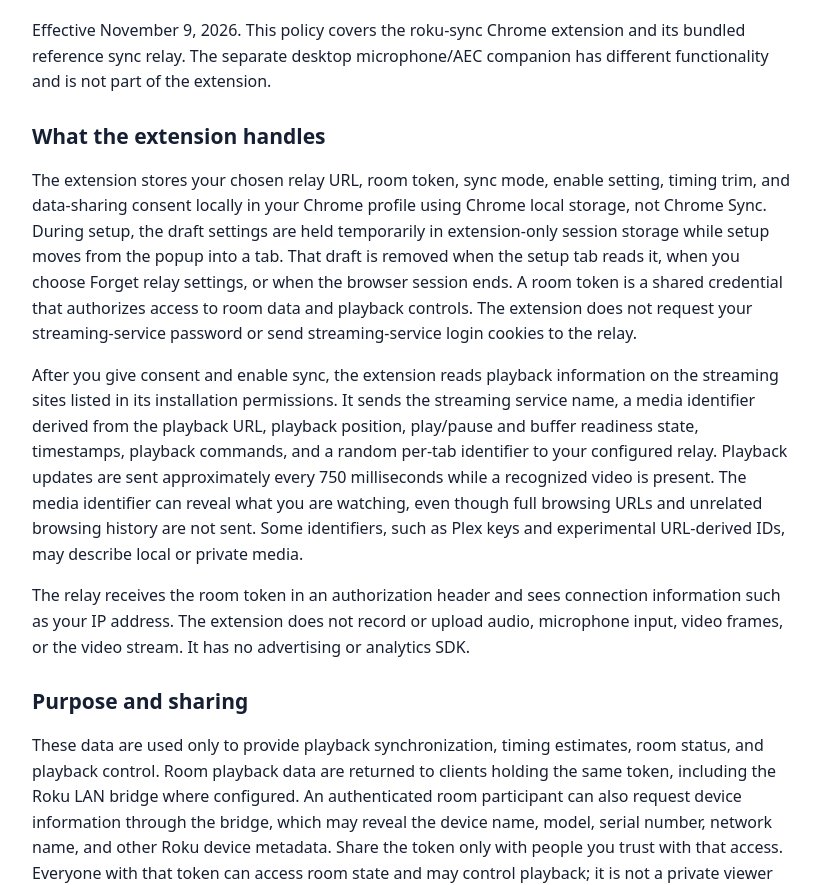
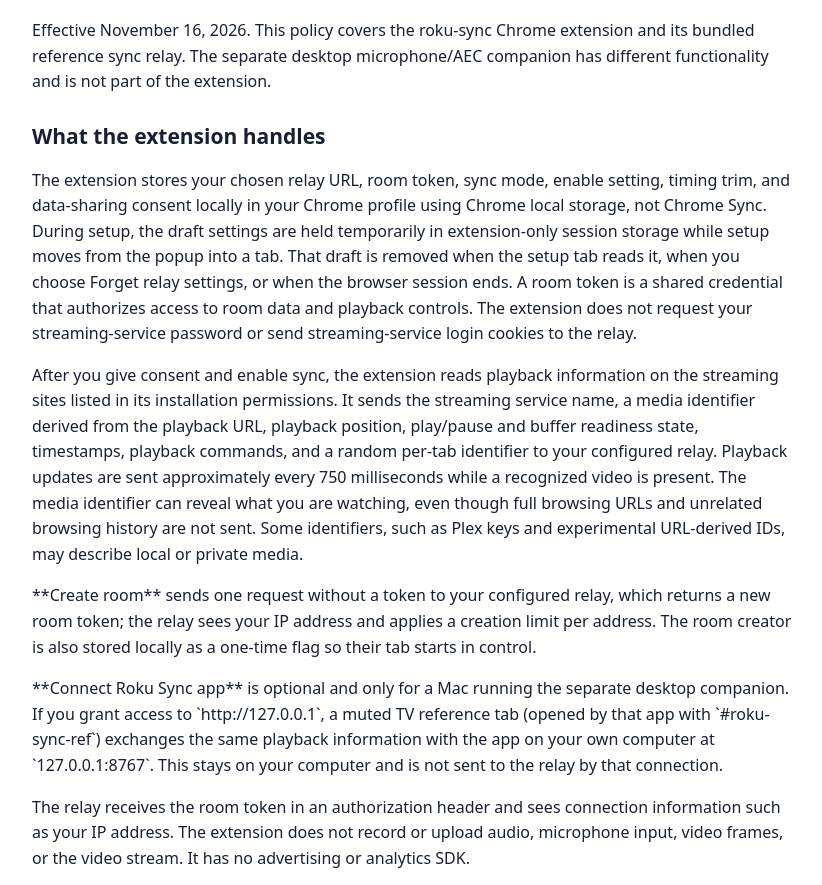
Before and after one commit to SjioGG/roku-sync-privacy, a plain HTML site: page index.html in a window 1280 px wide. Shown: the part 77-962 px from the top of the page, without its empty margins (228-1050 px from the left). Drawn offline with Linux system fonts and the light colour scheme.

Commit message:
Update privacy policy for roku-sync 0.3.5

```diff
--- a/index.html
+++ b/index.html
@@ -9,13 +9,15 @@
 </head>
 <body>
 <h1>roku-sync privacy policy</h1>
-<p>Effective November 9, 2026. This policy covers the roku-sync Chrome extension and its bundled reference sync relay. The separate desktop microphone/AEC companion has different functionality and is not part of the extension.</p>
+<p>Effective November 16, 2026. This policy covers the roku-sync Chrome extension and its bundled reference sync relay. The separate desktop microphone/AEC companion has different functionality and is not part of the extension.</p>
 <h2>What the extension handles</h2>
 <p>The extension stores your chosen relay URL, room token, sync mode, enable setting, timing trim, and data-sharing consent locally in your Chrome profile using Chrome local storage, not Chrome Sync. During setup, the draft settings are held temporarily in extension-only session storage while setup moves from the popup into a tab. That draft is removed when the setup tab reads it, when you choose Forget relay settings, or when the browser session ends. A room token is a shared credential that authorizes access to room data and playback controls. The extension does not request your streaming-service password or send streaming-service login cookies to the relay.</p>
 <p>After you give consent and enable sync, the extension reads playback information on the streaming sites listed in its installation permissions. It sends the streaming service name, a media identifier derived from the playback URL, playback position, play/pause and buffer readiness state, timestamps, playback commands, and a random per-tab identifier to your configured relay. Playback updates are sent approximately every 750 milliseconds while a recognized video is present. The media identifier can reveal what you are watching, even though full browsing URLs and unrelated browsing history are not sent. Some identifiers, such as Plex keys and experimental URL-derived IDs, may describe local or private media.</p>
+<p>**Create room** sends one request without a token to your configured relay, which returns a new room token; the relay sees your IP address and applies a creation limit per address. The room creator is also stored locally as a one-time flag so their tab starts in control.</p>
+<p>**Connect Roku Sync app** is optional and only for a Mac running the separate desktop companion. If you grant access to `http://127.0.0.1`, a muted TV reference tab (opened by that app with `#roku-sync-ref`) exchanges the same playback information with the app on your own computer at `127.0.0.1:8767`. This stays on your computer and is not sent to the relay by that connection.</p>
 <p>The relay receives the room token in an authorization header and sees connection information such as your IP address. The extension does not record or upload audio, microphone input, video frames, or the video stream. It has no advertising or analytics SDK.</p>
 <h2>Purpose and sharing</h2>
-<p>These data are used only to provide playback synchronization, timing estimates, room status, and playback control. Room playback data are returned to clients holding the same token, including the Roku LAN bridge where configured. An authenticated room participant can also request device information through the bridge, which may reveal the device name, model, serial number, network name, and other Roku device metadata. Share the token only with people you trust with that access. Everyone with that token can access room state and may control playback; it is not a private viewer identity or a read-only invite.</p>
+<p>These data are used only to provide playback synchronization, timing estimates, room status, and playback control. Room playback data are returned to clients holding the same token, including the Roku LAN bridge where configured. An authenticated room participant can also request device information through the bridge, which may reveal the device name, model, serial number, network name, and other Roku device metadata. Share the token only with people you trust with that access. Everyone with that token can access room state and may control playback; it is not a private viewer identity or a read-only invite. An invite link from **Copy invite** contains the room token in the part after `#`, so it grants the same access. A room created with **Create room** exists only in the relay&#x27;s memory and is deleted after 12 idle hours or when the relay restarts.</p>
 <p>The chosen relay operator and their hosting or network proxy providers can process data sent through their systems. A locally run relay keeps this processing on your computer, apart from communication with your Roku and streaming service. A hosted relay sends playback data over HTTPS to its operator. Chrome host permission covers the chosen scheme and hostname across ports; it does not grant access to every HTTPS website. Do not enter a hosted relay or share its token unless you trust its operator and room participants.</p>
 <p>The reference extension and relay contain no advertising, data sale, profiling, or unrelated data-use features. Use and transfer of information received through Chrome APIs adhere to the Chrome Web Store User Data Policy, including its Limited Use requirements. Streaming providers continue to handle their own account and playback data under their own policies.</p>
 <h2>Storage and retention</h2>
```
